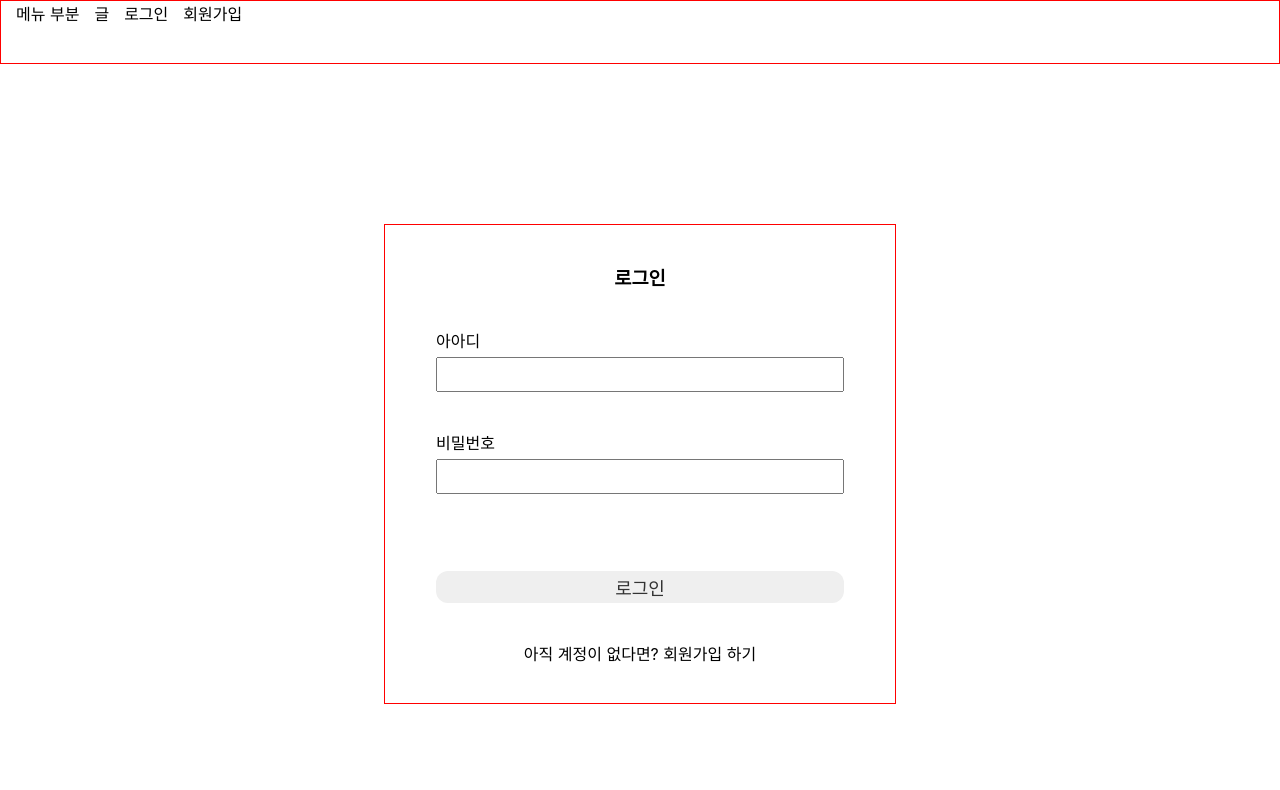
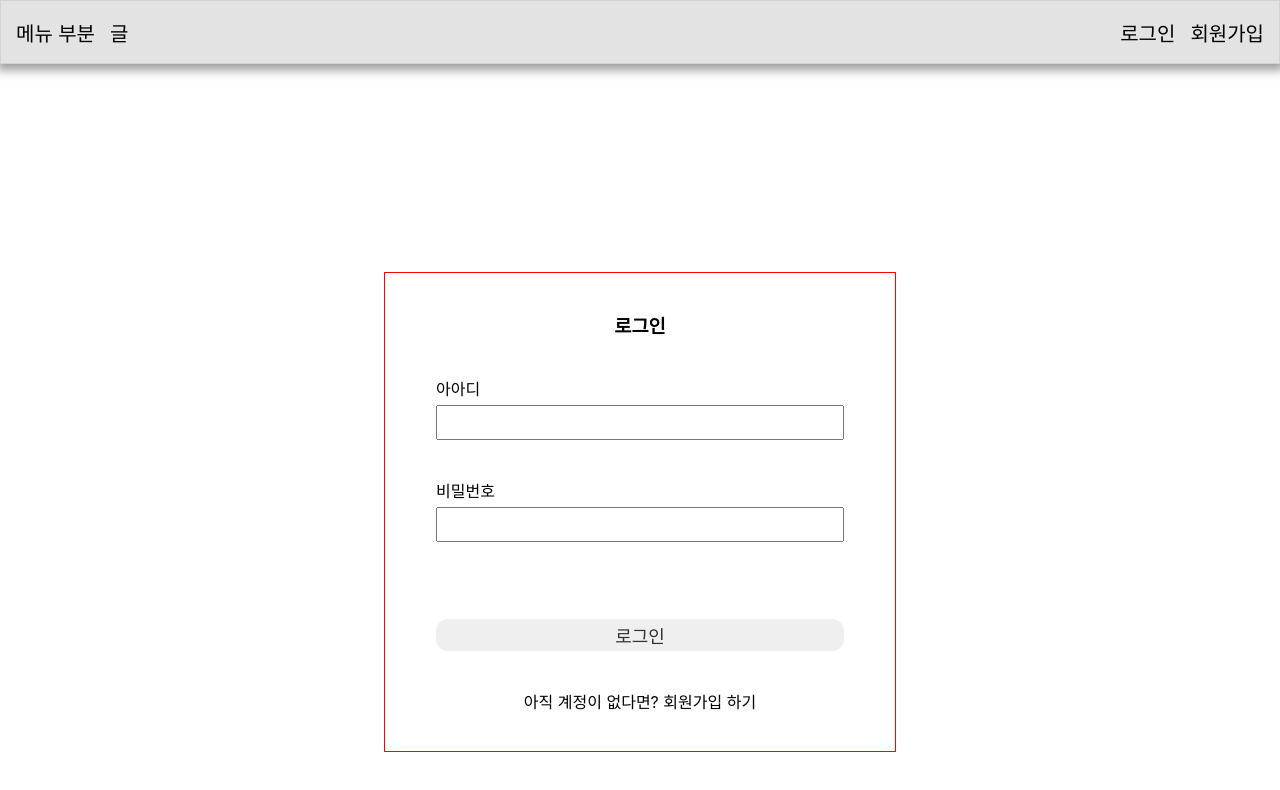
Before and after one commit to wsyeon/diary, a React (Create React App) app: page /login in a window 1280 px wide. Shown: the top 790 px of the page. Built offline with nearby package versions, Linux system fonts and the light colour scheme; no server answers.

Commit message:
디자인 메뉴바 디자인

```diff
--- a/src/page/Header.tsx
+++ b/src/page/Header.tsx
@@ -34,12 +34,15 @@ const Header = () => {
 
     return (
         <S.MenuWrapper>
+            <div>
                 <S.Menus logInfo={true}>
                     <Link to="/">메뉴 부분</Link>
                 </S.Menus>
                 <S.Menus logInfo={true}>
                     <div onClick={goWrite}>글</div>
                 </S.Menus>
+            </div>
+            <div>
                 <S.Menus logInfo={logout}>
                     <Link to="/login">로그인</Link>
                 </S.Menus>
@@ -49,6 +52,7 @@ const Header = () => {
                 <S.Menus logInfo={!logout} onClick={logOut}>
                     로그아웃
                 </S.Menus>
+            </div>
         </S.MenuWrapper>
     );
 };
--- a/src/styled/header.tsx
+++ b/src/styled/header.tsx
@@ -1,13 +1,24 @@
 import styled from "@emotion/styled";
 
 export const MenuWrapper = styled.div`
+    display: flex;
+    justify-content: space-between;
+    align-items: center;
     height: 8vh;
     width: 100%;
-    border: 1px solid red;
+    border: 1px solid #d3d3d3;
+    background-color: #e3e3e3;
+    margin-bottom: 3rem;
+    box-shadow: 1px 2px 10px 4px #999;
+    div:last-child {
+       margin-right: 15px;
+    }
 `;
 
 export const Menus = styled.div<{ logInfo: boolean }>`
     margin-left: 15px;
     cursor: pointer;
+    font-size: 1.25rem;
+    font-weight: 450;
     display: ${(props)=> (props.logInfo ? "inline-block" : "none")};
 `;
```
Lines whose indentation alone changed are shown as unchanged.
